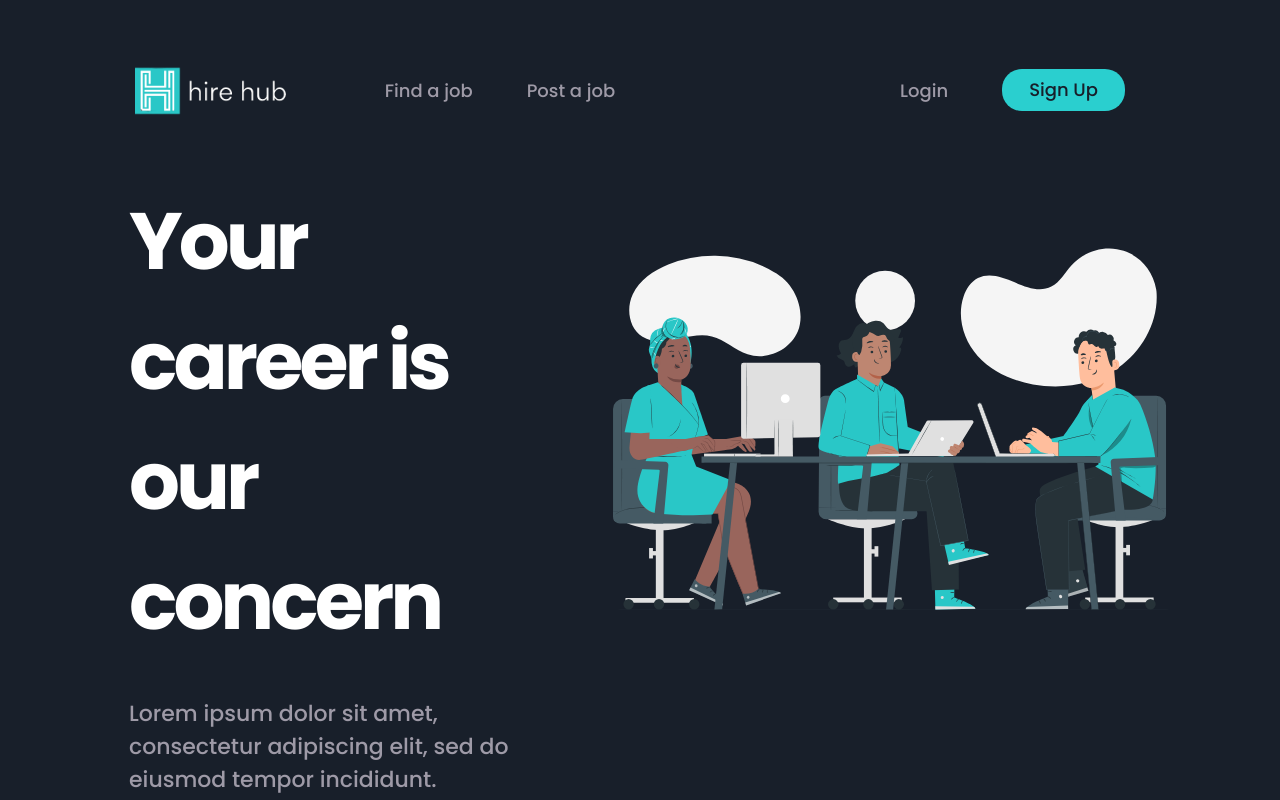
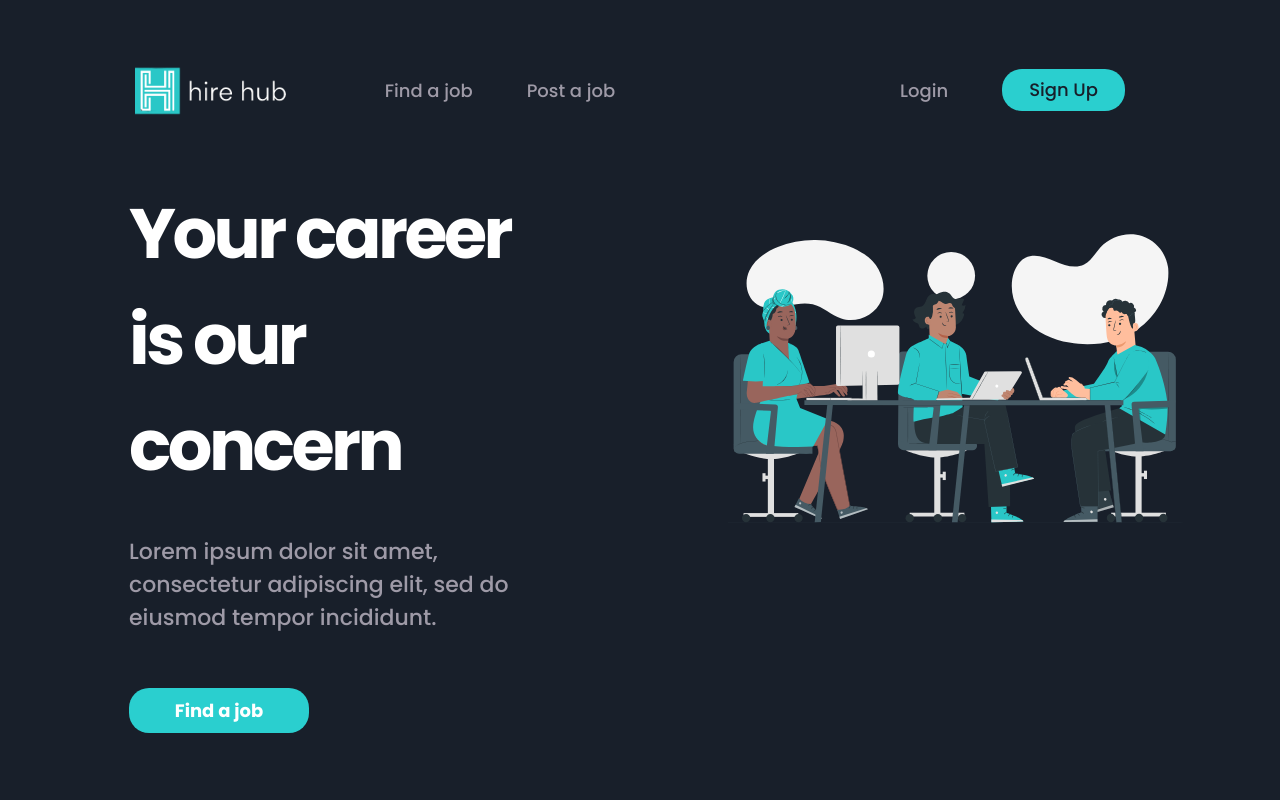
Before and after one commit to annasoos/Hire_Hub_Job_Finder, a React (Create React App) app in the folder frontend/: page / in a window 1280 px wide. Built offline with nearby package versions, Linux system fonts and the light colour scheme; the HTML template or start-up script is replaced by a standard one.

Commit message:
adjusted responsivity of hero section

```diff
--- a/frontend/src/components/Header.jsx
+++ b/frontend/src/components/Header.jsx
@@ -195,7 +195,7 @@ const HamburgerMenu = styled.div`
 		position: absolute;
 		top: 6rem;
 
-		z-index: 1;
+		z-index: 2;
 
 		animation: hide 500ms;
 		transition-duration: 500ms;
--- a/frontend/src/components/Hero.jsx
+++ b/frontend/src/components/Hero.jsx
@@ -24,7 +24,7 @@ const HeroSection = styled.section`
 
 const Title = styled.h1`
 	width: 40%;
-  font-size: 80px;
+  font-size: 70px;
 	font-weight: 700;
 	letter-spacing: -0.05em;
   color: white;
@@ -39,7 +39,7 @@ const Title = styled.h1`
 		font-size: 50px;
 		width: 100%;
 		text-align: center;
-		margin-top: 65%;
+		margin-top: 55%;
 		padding-top: 5rem;
 	};
 
@@ -97,8 +97,7 @@ const Button = styled.button`
 
 const HeroImg = styled.img`
   position: absolute;
-	width: auto;
-	max-width: 50%;
+	width: 40%;
 	right: 5%;
 	top: 5%;
 	z-index: 1;
@@ -108,6 +107,7 @@ const HeroImg = styled.img`
 		position: absolute;
 		left: 50%;
 		transform: translateX(-50%);
+		width: 70%;
 	};
 
 `
```
